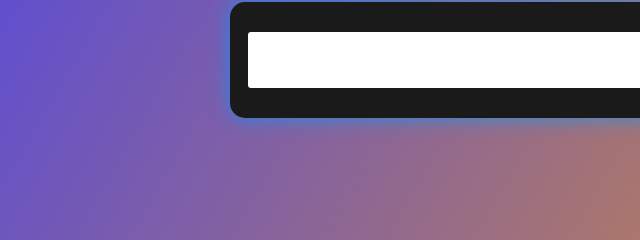
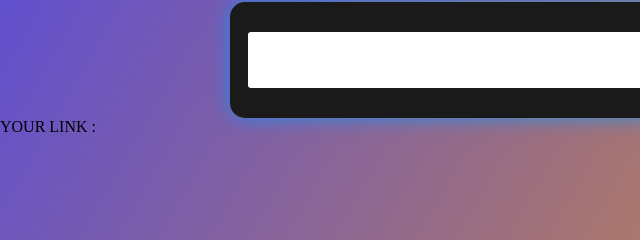
Before and after one commit to namit-code-web-stack/url-shortnerapp, a plain HTML site: page docs/index.html in a window 1280 px wide. Shown: the part 400-640 px from the top of the page, 0-640 px from the left. Drawn offline with Linux system fonts and the light colour scheme.

Commit message:
output features update

```diff
--- a/docs/index.html
+++ b/docs/index.html
@@ -84,7 +84,10 @@
                     d="M11.742 10.344a6.5 6.5 0 1 0-1.397 1.398h-.001q.044.06.098.115l3.85 3.85a1 1 0 0 0 1.415-1.414l-3.85-3.85a1 1 0 0 0-.115-.1zM12 6.5a5.5 5.5 0 1 1-11 0 5.5 5.5 0 0 1 11 0" />
             </svg></div>
         </div>
+
+
         <div id="output">
+            <label >YOUR LINK :</label>
            <a href="" id="output-final"><h3 id="output_show"></h3></a>
         </div>
     </section>
```
